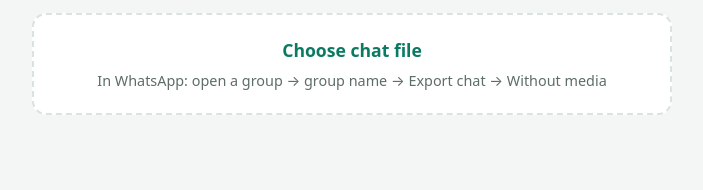
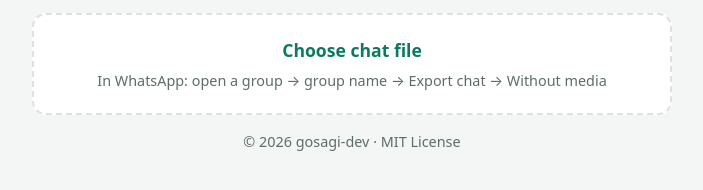
Before and after one commit to gosagi-dev/whatsapp-chat-stats, a plain HTML site: page index.html in a window 1280 px wide. Shown: the part 108-298 px from the top of the page, without its empty margins (288-991 px from the left). Drawn offline with Linux system fonts and the light colour scheme.

Commit message:
Add files via upload

```diff
--- a/index.html
+++ b/index.html
@@ -6,7 +6,7 @@
 <meta name="theme-color" content="#0b7a62">
 <meta name="description" content="Upload a WhatsApp chat export and see who sent the most messages and who starts conversations. Runs entirely on your device.">
 <meta property="og:type" content="website">
-<meta property="og:title" content="מי חופר – WhatsApp Chat Stats">
+<meta property="og:title" content="Who Talks Most? – WhatsApp Chat Stats">
 <meta property="og:description" content="Upload a WhatsApp chat export and see who talks the most. Runs entirely on your device.">
 <meta property="og:url" content="https://gosagi-dev.github.io/whatsapp-chat-stats/">
 <meta property="og:image" content="https://gosagi-dev.github.io/whatsapp-chat-stats/og-image.png">
@@ -130,6 +130,7 @@ input[type=text]{font:inherit;color:var(--fg);background:var(--bg);border:1px so
     </div>
     <ol id="starts"></ol>
   </section>
+  <p class="mute" style="text-align:center">© 2026 gosagi-dev · MIT License</p>
 </main>
 <div id="imgBox" dir="ltr" hidden>
   <div class="imgCard">
```
Also changed, not shown: og-image.png, 1 other file.
